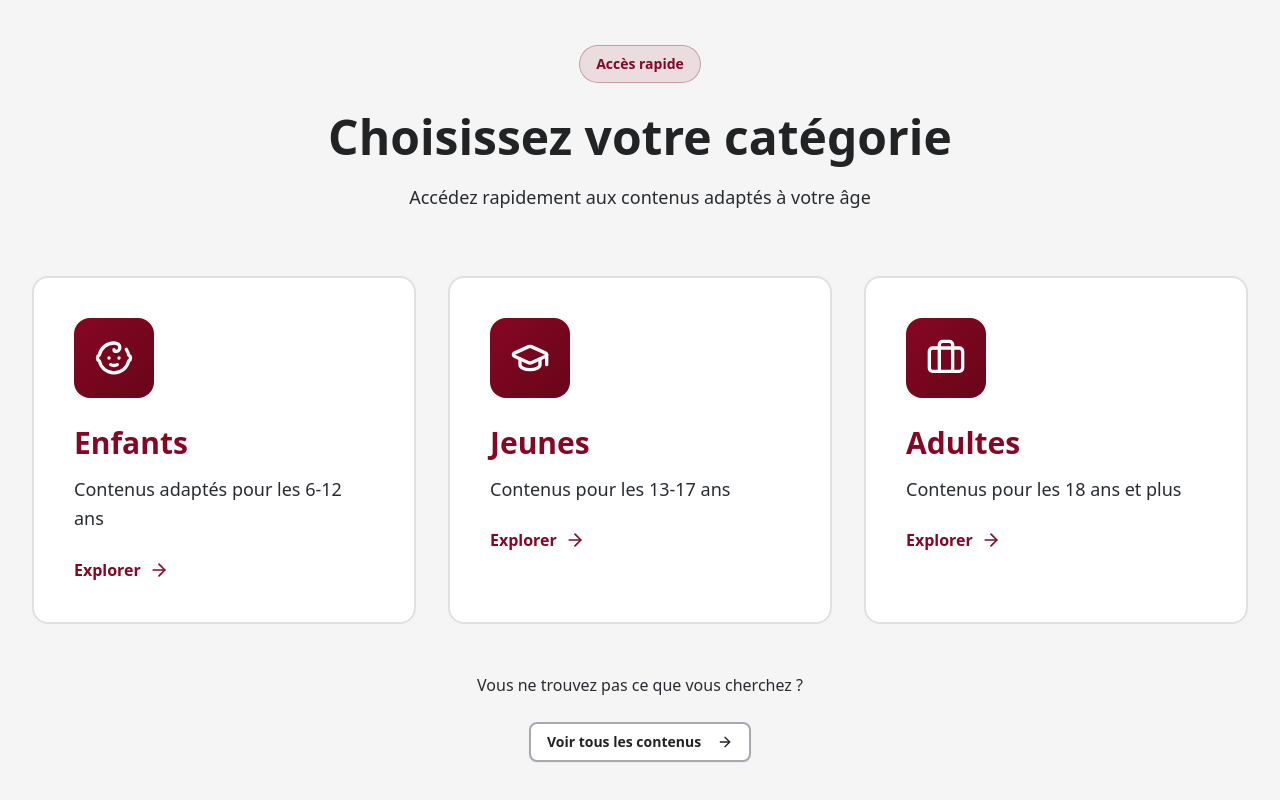
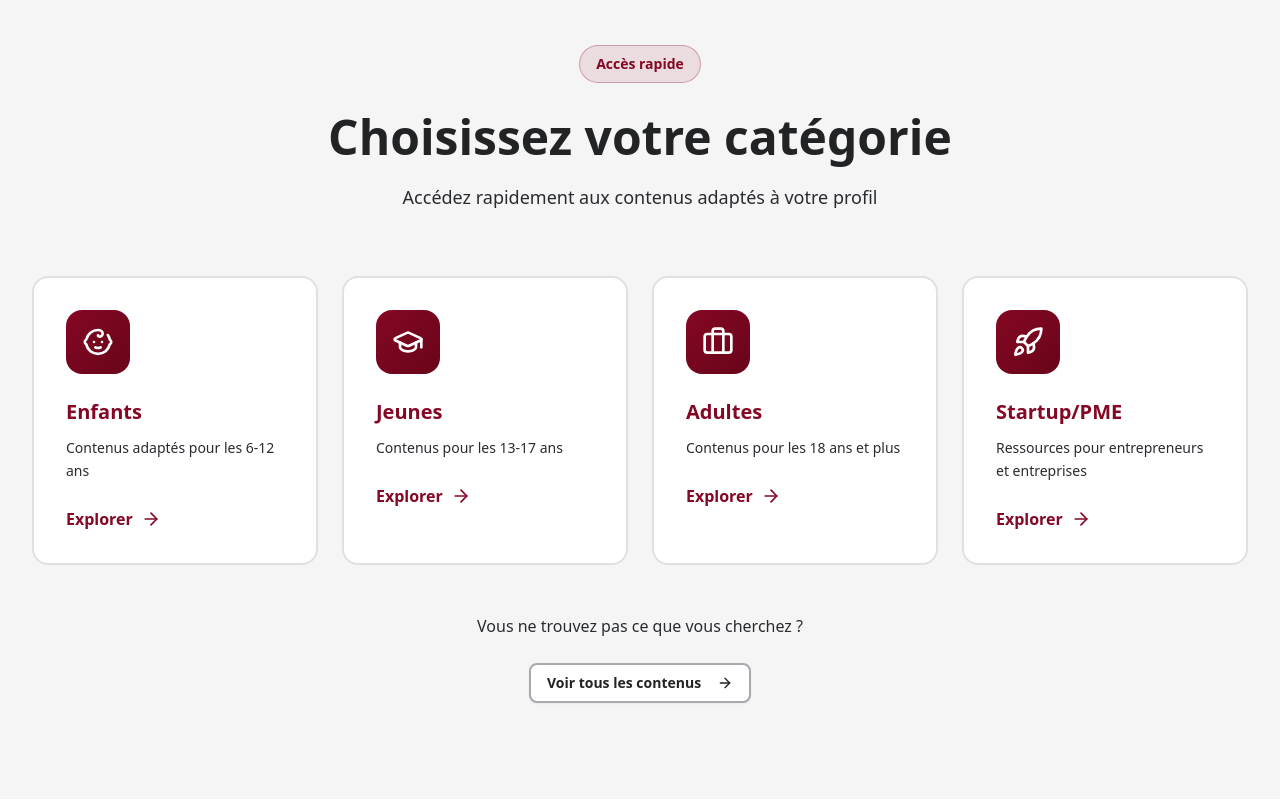
Before and after one commit to Tomefy5/haylalana-plateform, a Next.js app: page /a-propos in a window 1280 px wide. Shown: the part 2580-3380 px from the top of the page. Built offline with nearby package versions, Linux system fonts and the light colour scheme.

Commit message:
fix: add startup category in quick-access-cards

```diff
--- a/src/components/home/quick-access-cards.tsx
+++ b/src/components/home/quick-access-cards.tsx
@@ -1,7 +1,7 @@
 // src/components/home/quick-access-cards.tsx
 import Link from 'next/link';
 import { Button } from '@/components/ui/button';
-import { ArrowRight, Baby, GraduationCap, Briefcase } from 'lucide-react';
+import { ArrowRight, Baby, GraduationCap, Briefcase, Rocket } from 'lucide-react';
 
 const ageCategories = [
   {
@@ -24,6 +24,13 @@ const ageCategories = [
     description: 'Contenus pour les 18 ans et plus',
     icon: Briefcase,
     href: '/contenus/adultes',
+  },
+  {
+    id: 'startup-pme',
+    title: 'Startup/PME',
+    description: 'Ressources pour entrepreneurs et entreprises',
+    icon: Rocket,
+    href: '/contenus/startup-pme',
   },
 ];
 
@@ -51,12 +58,12 @@ export function QuickAccessCards() {
           </h2>
 
           <p className="text-base sm:text-lg text-haylalana-text-secondary max-w-2xl mx-auto">
-            Accédez rapidement aux contenus adaptés à votre âge
+            Accédez rapidement aux contenus adaptés à votre profil
           </p>
         </div>
 
-        {/* Grille de cartes uniformes */}
-        <div className="grid grid-cols-1 md:grid-cols-2 lg:grid-cols-3 gap-6 lg:gap-8">
+        {/* Grille de cartes - 4 colonnes sur grand écran */}
+        <div className="grid grid-cols-1 md:grid-cols-2 lg:grid-cols-4 gap-6">
           {ageCategories.map((category) => {
             const IconComponent = category.icon;
 
@@ -75,25 +82,25 @@ export function QuickAccessCards() {
                 aria-label={`Accéder aux contenus pour ${category.title.toLowerCase()}`}
               >
                 {/* Contenu de la carte */}
-                <div className="relative p-8 sm:p-10">
+                <div className="relative p-8">
 
                   {/* Icône avec fond coloré */}
                   <div className="
-                    w-16 h-16 sm:w-20 sm:h-20 mb-6 rounded-2xl
+                    w-16 h-16 mb-6 rounded-2xl
                     bg-gradient-to-br from-haylalana-brand to-haylalana-brand-dark
                     flex items-center justify-center
                     transform group-hover:scale-110 group-hover:rotate-3 transition-all duration-300
                   ">
-                    <IconComponent className="w-8 h-8 sm:w-10 sm:h-10 text-white" aria-hidden="true" />
+                    <IconComponent className="w-8 h-8 text-white" aria-hidden="true" />
                   </div>
 
                   {/* Titre */}
-                  <h3 className="text-2xl sm:text-3xl font-bold mb-3 text-haylalana-heading-accent">
+                  <h3 className="text-xl font-bold mb-3 text-haylalana-heading-accent">
                     {category.title}
                   </h3>
 
                   {/* Description */}
-                  <p className="text-haylalana-text-secondary mb-6 text-base sm:text-lg leading-relaxed">
+                  <p className="text-haylalana-text-secondary mb-6 text-sm leading-relaxed">
                     {category.description}
                   </p>
 
```
